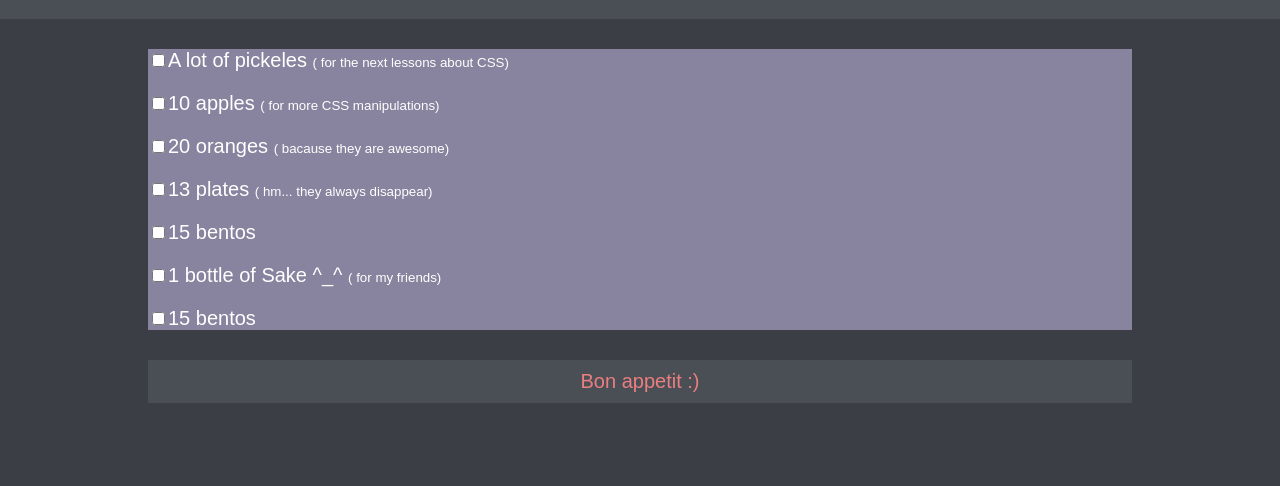
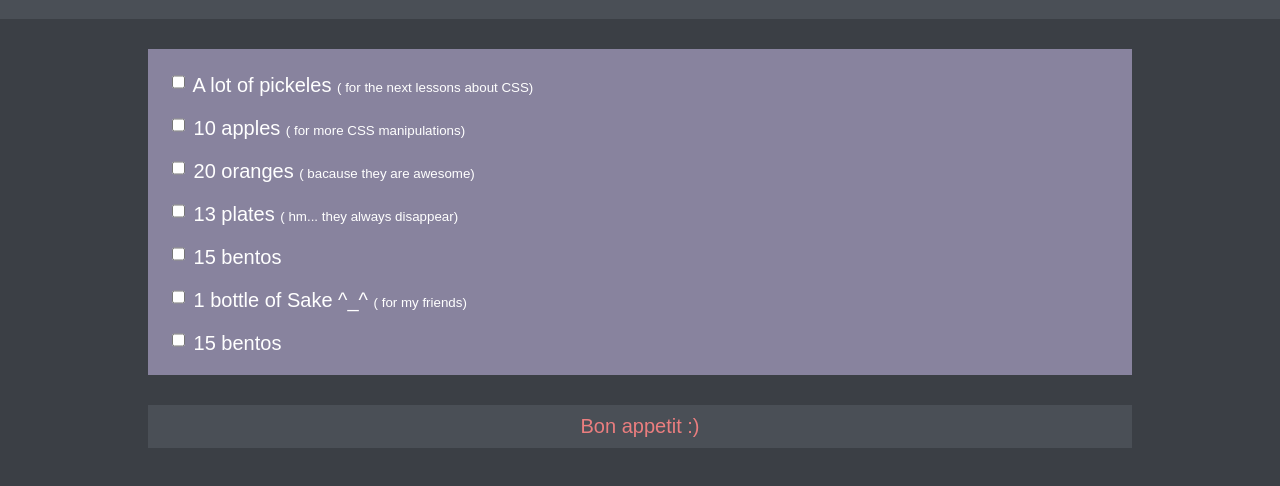
Before and after one commit to HlebBekesevich/HlebBekesevich.github.io, a plain HTML site: page css-dinner-shopping-list/ndex.html in a window 1280 px wide. Shown: the part 86-572 px from the top of the page. Drawn offline with Linux system fonts and the light colour scheme.

Commit message:
Fixed list

```diff
--- a/css-dinner-shopping-list/CSS/style.css
+++ b/css-dinner-shopping-list/CSS/style.css
@@ -20,6 +20,10 @@ h1 {
 	margin-bottom: -18px;
 }
 
+input {
+	height: 20px;
+}
+
 .list {
 	background: #88839E;
 	margin-left: 140px;
@@ -27,6 +31,12 @@ h1 {
 	color: white;
 	margin-top: 40px;
 	font-size: 15pt;
+	padding: 15px;
+}
+
+.elemets {
+	margin: -5px;
+	padding: 10px;
 }
 
 .Bon {
@@ -39,8 +49,9 @@ h1 {
 	margin-top: 30px;
 }
 
-/*li::placeholder {
-color: #ffd595;*/
+.elemets::placeholder {
+color: #ffd595;
+}
 
 small {
 	font-size: 10pt;
--- a/css-dinner-shopping-list/ndex.html
+++ b/css-dinner-shopping-list/ndex.html
@@ -10,13 +10,13 @@
 	<p>Lets's go to the mall!</p>
 	</div>
 	<div class="list">
-		<p><input type="checkbox">A lot of pickeles <small>( for the next lessons about CSS)</small></p>
-		<p><input type="checkbox">10 apples <small >( for more CSS manipulations)</small></p>
-		<p><input type="checkbox">20 oranges <small>( bacause they are awesome)</small></p>
-		<p><input type="checkbox">13 plates <small class="mini">( hm... they always disappear)</small></p>
-		<p><input type="checkbox">15 bentos</p>
-		<p><input type="checkbox">1 bottle of Sake ^_^ <small>( for my friends)</small></p>
-		<p placeholder=""><input type="checkbox">15 bentos</p>
+		<p class="elemets" placeholder=" "><input type="checkbox"> A lot of pickeles <small>( for the next lessons about CSS)</small></p>
+		<p class="elemets" placeholder=" "><input type="checkbox"> 10 apples <small >( for more CSS manipulations)</small></p>
+		<p class="elemets" placeholder=" "><input type="checkbox"> 20 oranges <small>( bacause they are awesome)</small></p>
+		<p class="elemets" placeholder=" "><input type="checkbox"> 13 plates <small class="mini">( hm... they always disappear)</small></p>
+		<p class="elemets" placeholder=" "><input type="checkbox"> 15 bentos</p>
+		<p class="elemets" placeholder=" "><input type="checkbox"> 1 bottle of Sake ^_^ <small>( for my friends)</small></p>
+		<p  class="elemets" placeholder=" "><input type="checkbox"> 15 bentos</p>
 	</div>
 	<p class="Bon">Bon appetit :)</p>
 </body>
```
